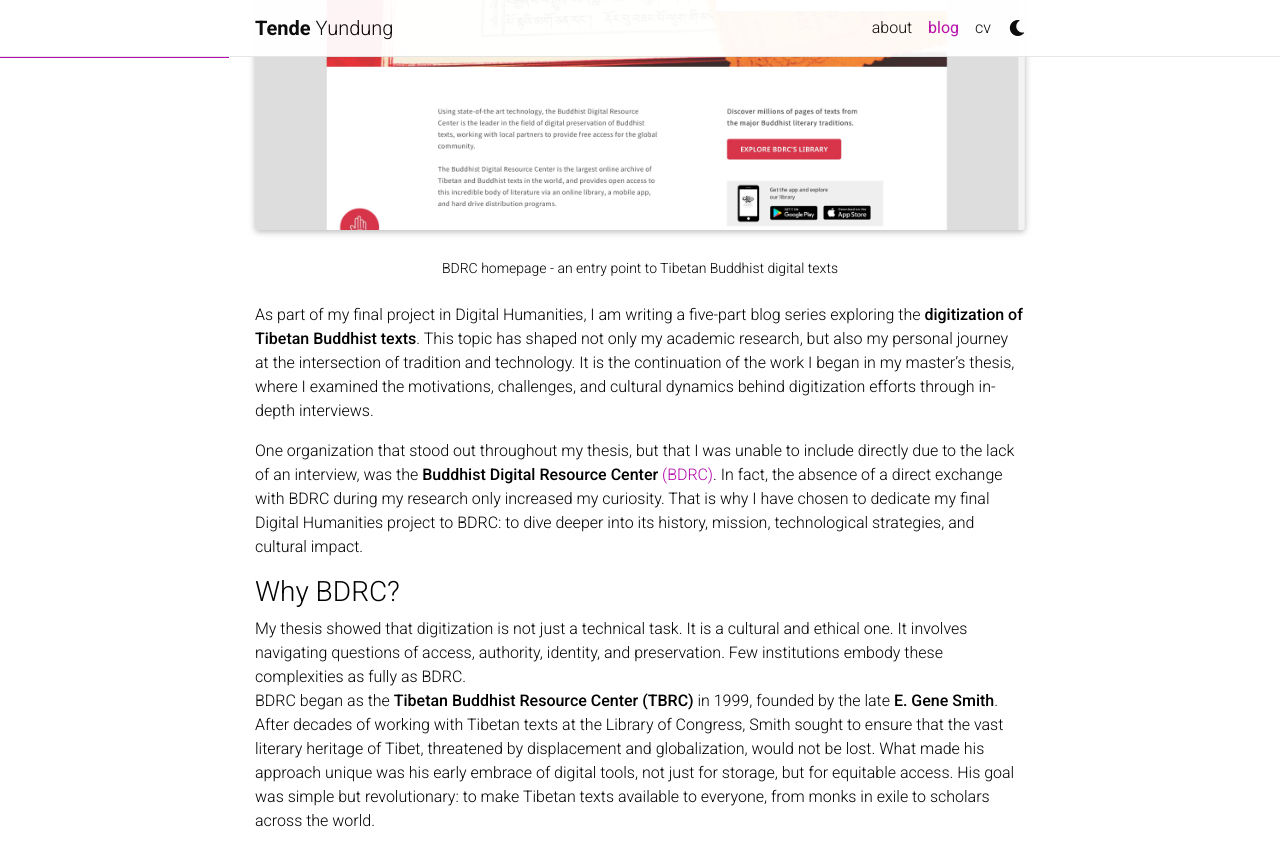
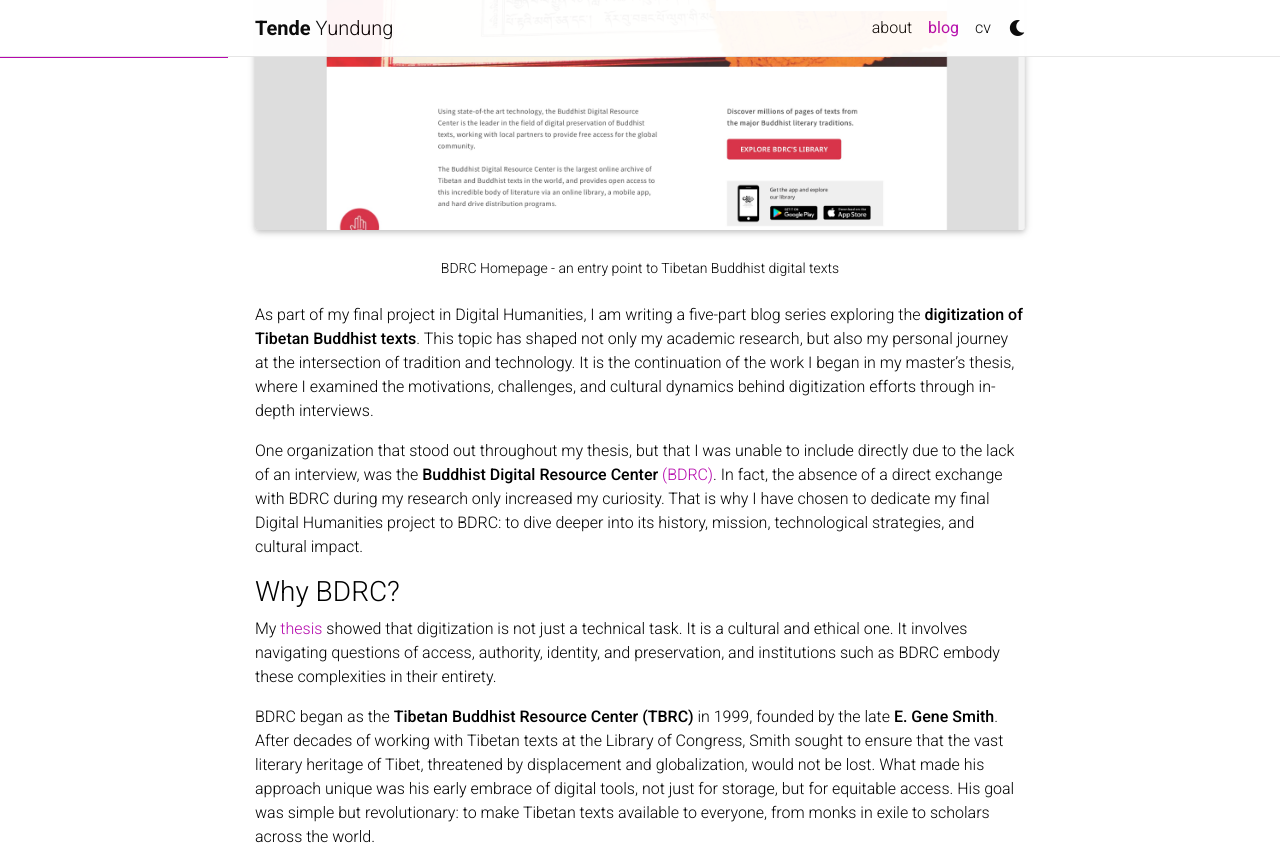
Before and after one commit to yundung/yundung.github.io, a Jekyll site: the page built from _posts/2025-04-04-introduction.md, in a window 1280 px wide and 900 px high, scrolled down 524 px, cut to the strip 0-845 px from the top of the window. Built offline with Jekyll 4.4.1, drawn with Linux system fonts in a browser that asks for light colours; full-size pictures stand in for the smaller copies a plugin makes; comment, search, counter and statistics services are not loaded; a style sheet for code colours, icons or effects is not loaded; some of the changed text lies outside the part shown.

Commit message:
First and second blogpost minimally rewritten

```diff
--- a/_posts/2025-04-04-introduction.md
+++ b/_posts/2025-04-04-introduction.md
@@ -15,7 +15,7 @@
     </div>
 </div>
 <div class="caption">
-    BDRC homepage - an entry point to Tibetan Buddhist digital texts
+    BDRC Homepage - an entry point to Tibetan Buddhist digital texts
 </div>
 
 
@@ -26,7 +26,9 @@
 
 ### Why BDRC?
 
-My thesis showed that digitization is not just a technical task. It is a cultural and ethical one. It involves navigating questions of access, authority, identity, and preservation. Few institutions embody these complexities as fully as BDRC.
+My [thesis](/assets/pdf/Yundung%202024_%20Digitizing%20Tibetan%20Buddhist%20Texts.pdf) showed that digitization is not just a technical task. It is a cultural and ethical one. It involves navigating questions of access, authority, identity, and preservation, and institutions such as BDRC embody these complexities in their entirety.
+
+
 BDRC began as the **Tibetan Buddhist Resource Center (TBRC)** in 1999, founded by the late [**E. Gene Smith**](https://www.bdrc.io/people/e-gene-smith/). After decades of working with Tibetan texts at the Library of Congress, Smith sought to ensure that the vast literary heritage of Tibet, threatened by displacement and globalization, would not be lost. What made his approach unique was his early embrace of digital tools, not just for storage, but for equitable access. His goal was simple but revolutionary: to make Tibetan texts available to everyone, from monks in exile to scholars across the world.
 
 <div class="embed-responsive embed-responsive-16by9 mb-3">
```
Also changed, not shown: other parts of _posts/2025-04-04-introduction.md (+1 -1 lines), _posts/2025-04-11-BUDA.md (+1 -1 lines).
